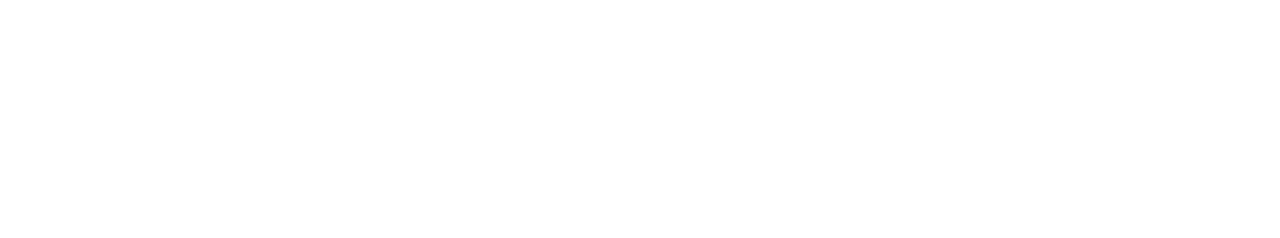
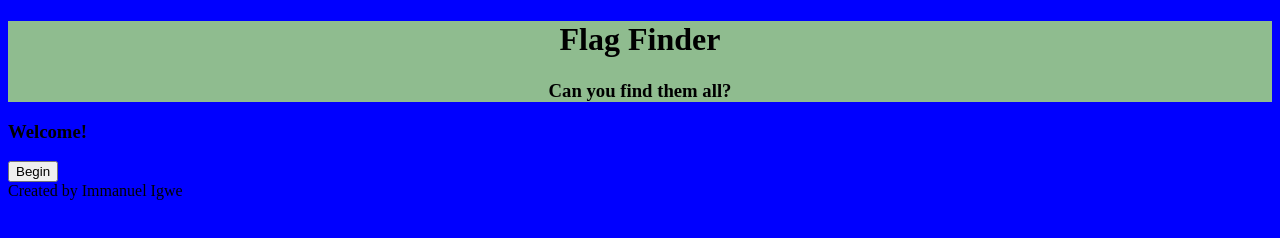
Before and after one commit to immanueligwe151/flag-finder, a plain HTML site: page index.html in a window 1280 px wide. Drawn offline with Linux system fonts and the light colour scheme.

Commit message:
html more or less done, moving on to css

```diff
--- a/assets/css/styles.css
+++ b/assets/css/styles.css
@@ -0,0 +1,8 @@
+#header-div {
+    text-align: center;
+    background-color: darkseagreen;
+}
+
+body {
+    background: blue;
+}
--- a/index.html
+++ b/index.html
@@ -4,11 +4,36 @@
     <meta charset="UTF-8" />
     <meta http-equiv="X-UA-Compatible" content="IE=edge" />
     <meta name="viewport" content="width=device-width, initial-scale=1.0" />
+    <link
+      rel="stylesheet"
+      href="https://use.fontawesome.com/releases/v5.7.2/css/all.css"
+      integrity="sha384-fnmOCqbTlWIlj8LyTjo7mOUStjsKC4pOpQbqyi7RrhN7udi9RwhKkMHpvLbHG9Sr"
+      crossorigin="anonymous"
+    />
     <link rel="stylesheet" href="assets/css/styles.css" />
     <title>Flag Finder</title>
   </head>
   <body>
-    <head> </head>
+    <header>
+      <div id="header-div">
+        <h1>Flag Finder</h1>
+        <h3>Can you find them all?</h3>
+      </div>
+    </header>
+    <section>
+      <div id="outer-div">
+        <!--This div will wrap everything inside of the game-->
+        <h3 id="game-text">Welcome!</h3>
+        <div id="inner-div">
+          <!--This div is basically the gameplay area; refer to sketches in README-->
+          <button id="start-button" class="big-button" onclick="startGame();">
+            <!--This is the button that starts the game-->
+            Begin
+          </button>
+        </div>
+      </div>
+    </section>
+    <footer>Created by Immanuel Igwe</footer>
     <script src="assets/js/script.js"></script>
   </body>
 </html>
```
